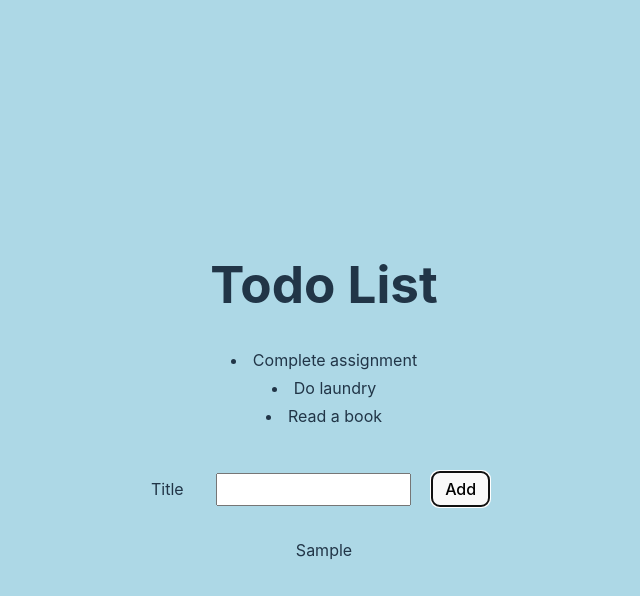
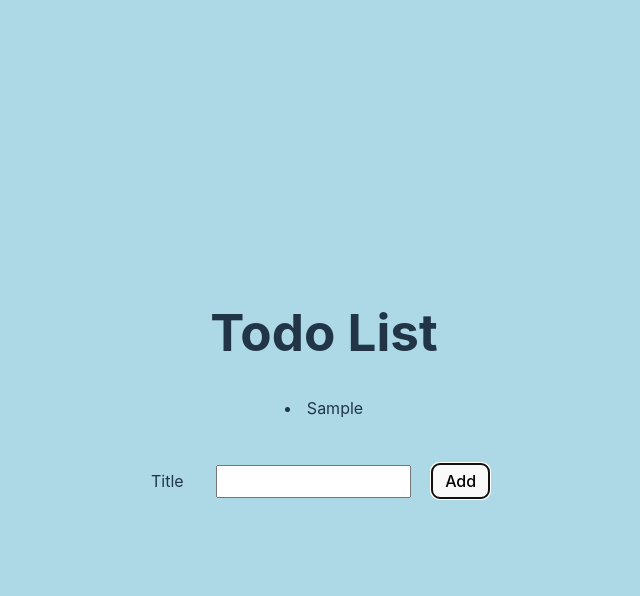
Before and after one commit to ggarcia1-rbi/react-todo, a React (Vite) app: page / in a window 1280 px wide. Both pictures are taken after typing "Sample" into the empty fields and a click on the button "Add". Shown: the top 596 px of the page, without its empty margins (316-956 px from the left). Built offline with nearby package versions, Linux system fonts and the light colour scheme.

Commit message:
dynamic adding

```diff
--- a/src/AddTodoForm.jsx
+++ b/src/AddTodoForm.jsx
@@ -1,16 +1,23 @@
-import React from 'react';
+import React, {useState} from 'react';
+import './App.css';
 
 function AddTodoForm({ onAddTodo }) {
-    function handleAddTodo(event) {
-        event.preventDefault();
-        const todoTitle = event.target.elements.title.value;
-        onAddTodo(todoTitle);
-        event.target.reset();
-    }
+  const[todoTitle, setTodoTitle] = useState("");
+
+  const handleTitleChange = (event) => {
+    const newTodoTitle = event.target.value;
+    setTodoTitle(newTodoTitle);
+  }
+
+  const handleAddTodo = (event) => {
+    event.preventDefault();
+    onAddTodo({ title: todoTitle, id: Date.now() });
+    setTodoTitle("");
+  }
   return (
     <form className='formContainer' onSubmit={handleAddTodo}>
       <label htmlFor="todoTitle">Title </label>
-      <input type="text" id="todoTitle" name="title"/>
+      <input type="text" id="todoTitle" value={todoTitle} onChange={handleTitleChange}/>
       <button type="submit">Add</button>
     </form>
   );
--- a/src/App.jsx
+++ b/src/App.jsx
@@ -5,15 +5,16 @@ import AddTodoForm from './AddTodoForm';
 
 
 function App() {
-  const [newTodo, setNewTodo] = useState('');
+  const [todoList, setTodoList] = useState([]);
+
+  const addTodo = (newTodo) =>
+    setTodoList([...todoList, newTodo]);
 
   return (
     <div>
       <h1>Todo List</h1>
-      <TodoList />
-      <AddTodoForm onAddTodo={setNewTodo} />
-      <p>{newTodo}</p>
-
+      <TodoList todoList={todoList}/>
+      <AddTodoForm onAddTodo={addTodo} />
     </div>
   );
 }
--- a/src/TodoList.jsx
+++ b/src/TodoList.jsx
@@ -1,13 +1,7 @@
 import React from 'react';
 import TodoListItem from './TodoListItem';
 
-const todoList = [
-  { id: 1, title: "Complete assignment" },
-  { id: 2, title: "Do laundry" },
-  { id: 3, title: "Read a book" }
-];
-
-function TodoList() {
+function TodoList({todoList}) {
   return (
     <ul>
       {todoList.map((todo) => (
--- a/src/TodoListItem.jsx
+++ b/src/TodoListItem.jsx
@@ -1,8 +1,8 @@
 import React from 'react';
 
-function TodoListItem(props){
+function TodoListItem( {todo} ){
     return(
-        <li>{props.todo.title}</li>
+        <li>{todo.title}</li>
     )
 }
 export default TodoListItem;
```
